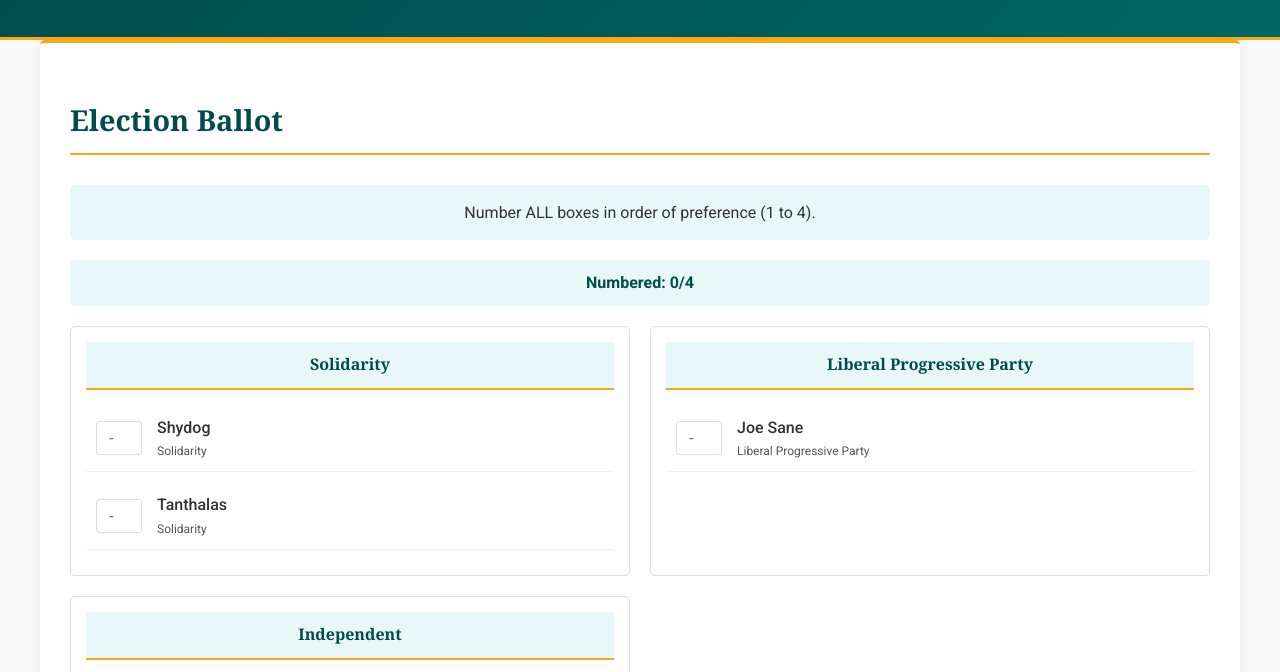
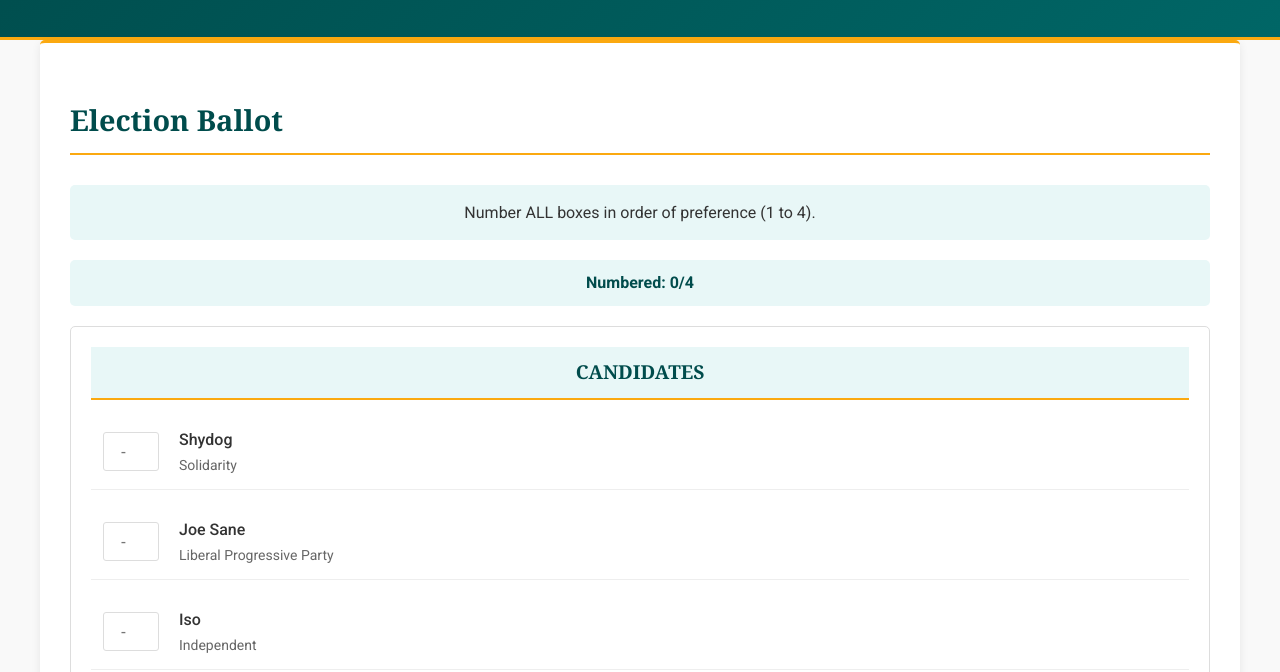
Before and after one commit to emaciaaaa/Kazjistan, a plain HTML site: page voting.html in a window 1280 px wide. Shown: the part 247-919 px from the top of the page. Drawn offline with Linux system fonts and the light colour scheme.

Commit message:
Update voting.html

```diff
--- a/voting.html
+++ b/voting.html
@@ -146,20 +146,14 @@
         }
 
         .candidates-container {
-            display: grid;
-            grid-template-columns: repeat(2, 1fr);
-            gap: 20px;
+            border: 1px solid #ddd;
+            padding: 20px;
+            border-radius: 5px;
+            background-color: var(--white);
             margin-top: 20px;
         }
 
-        .party-column {
-            border: 1px solid #ddd;
-            padding: 15px;
-            border-radius: 5px;
-            background-color: var(--white);
-        }
-
-        .party-header {
+        .candidates-header {
             font-weight: bold;
             text-align: center;
             padding: 10px;
@@ -168,24 +162,37 @@
             border-bottom: 2px solid var(--secondary-color);
             color: var(--primary-color);
             font-family: 'Noto Serif', serif;
+            font-size: 1.2rem;
         }
 
         .candidate {
             display: flex;
             align-items: center;
-            margin: 10px 0;
-            padding: 10px;
+            margin: 15px 0;
+            padding: 12px;
             border-bottom: 1px solid #eee;
+            transition: background-color 0.2s;
+        }
+
+        .candidate:hover {
+            background-color: #f9f9f9;
         }
 
         .candidate input {
-            width: 40px;
-            height: 30px;
-            margin-right: 15px;
+            width: 50px;
+            height: 35px;
+            margin-right: 20px;
             text-align: center;
             font-size: 16px;
             border: 1px solid #ddd;
             border-radius: 3px;
+            transition: border-color 0.2s;
+        }
+
+        .candidate input:focus {
+            border-color: var(--secondary-color);
+            outline: none;
+            box-shadow: 0 0 0 2px rgba(251, 169, 16, 0.2);
         }
 
         .candidate-info {
@@ -200,8 +207,8 @@
         }
 
         .candidate-party {
-            font-size: 12px;
-            color: #555;
+            font-size: 14px;
+            color: #666;
             margin-top: 2px;
         }
 
@@ -287,6 +294,13 @@
             max-width: 100%;
             border: 1px solid #ddd;
             border-radius: 5px;
+            transition: border-color 0.2s;
+        }
+
+        .username-input input:focus {
+            border-color: var(--secondary-color);
+            outline: none;
+            box-shadow: 0 0 0 2px rgba(251, 169, 16, 0.2);
         }
 
         footer {
@@ -327,8 +341,17 @@
                 font-size: 1rem;
             }
 
-            .candidates-container {
-                grid-template-columns: 1fr;
+            .candidate {
+                flex-direction: column;
+                align-items: flex-start;
+                padding: 15px;
+            }
+
+            .candidate input {
+                margin-right: 0;
+                margin-bottom: 10px;
+                width: 100%;
+                max-width: 80px;
             }
         }
     </style>
@@ -366,8 +389,11 @@
 
             <div class="counter" id="counter">Numbered: 0/4</div>
 
-            <div class="candidates-container" id="candidates-container">
+            <div class="candidates-container">
+                <div class="candidates-header">CANDIDATES</div>
+                <div id="candidates-list">
                     <!-- Candidates will be inserted here by JavaScript -->
+                </div>
             </div>
 
             <!-- Username Input -->
@@ -397,7 +423,7 @@
             const successMsg = document.getElementById('success-message');
             const submitBtn = document.getElementById('submit-ballot');
             const usernameInput = document.getElementById('username');
-            const candidatesContainer = document.getElementById('candidates-container');
+            const candidatesList = document.getElementById('candidates-list');
             const counter = document.getElementById('counter');
             const totalCandidates = 4; // Now 4 candidates
 
@@ -412,26 +438,13 @@
             // Initialize ballot with Robson Rotation (random order)
             function initializeBallot() {
                 // Clear existing candidates
-                candidatesContainer.innerHTML = '';
+                candidatesList.innerHTML = '';
 
                 // Shuffle candidates using Fisher-Yates algorithm
                 const shuffledCandidates = shuffleArray([...candidates]);
 
-                // Group candidates by party for display
-                const groupedCandidates = groupCandidatesByParty(shuffledCandidates);
-
-                // Create party columns
-                groupedCandidates.forEach(group => {
-                    const partyColumn = document.createElement('div');
-                    partyColumn.className = 'party-column';
-
-                    const partyHeader = document.createElement('div');
-                    partyHeader.className = 'party-header';
-                    partyHeader.textContent = group.party;
-                    partyColumn.appendChild(partyHeader);
-
-                    // Add candidates to the party column
-                    group.candidates.forEach(candidate => {
+                // Add shuffled candidates to the ballot
+                shuffledCandidates.forEach(candidate => {
                     const candidateDiv = document.createElement('div');
                     candidateDiv.className = 'candidate';
 
@@ -463,31 +476,10 @@
                     infoDiv.appendChild(partySpan);
                     candidateDiv.appendChild(input);
                     candidateDiv.appendChild(infoDiv);
-                        partyColumn.appendChild(candidateDiv);
-                    });
-
-                    candidatesContainer.appendChild(partyColumn);
+                    candidatesList.appendChild(candidateDiv);
                 });
 
                 updateCounter();
-            }
-
-            // Group candidates by party
-            function groupCandidatesByParty(candidates) {
-                const groups = {};
-
-                candidates.forEach(candidate => {
-                    if (!groups[candidate.party]) {
-                        groups[candidate.party] = [];
-                    }
-                    groups[candidate.party].push(candidate);
-                });
-
-                // Convert to array format
-                return Object.keys(groups).map(party => ({
-                    party: party,
-                    candidates: groups[party]
-                }));
             }
 
             // Fisher-Yates shuffle algorithm for Robson Rotation
```
Lines whose indentation alone changed are shown as unchanged.
